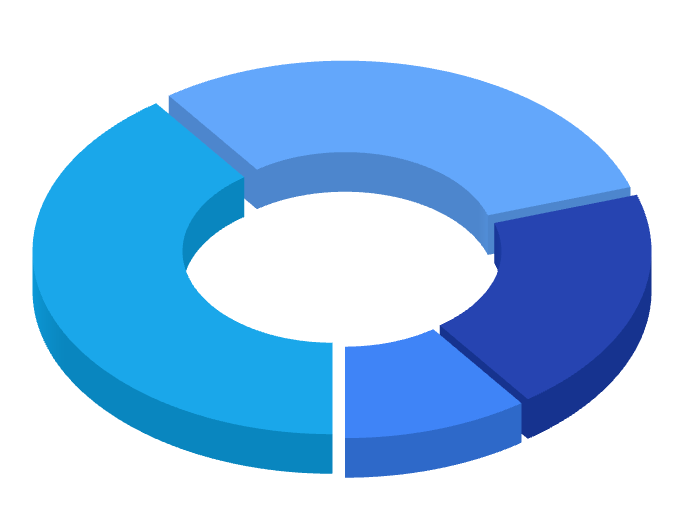
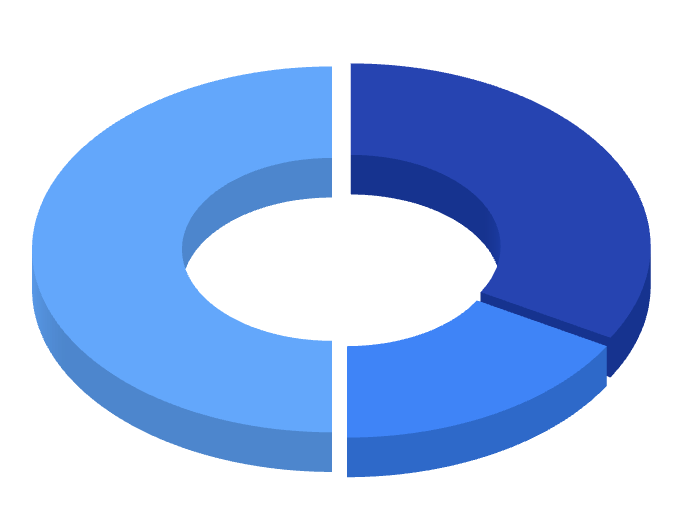
Before and after one commit to Pangchengqiu12/html_case, a plain HTML site: page three3DPie/index.html in a window 1280 px wide. Shown: the part 111-628 px from the top of the page, without its empty margins (298-981 px from the left). Drawn offline with nearby package versions, Linux system fonts and the light colour scheme; animation ran at ten frames a second.

Commit message:
threejs圆环

```diff
--- a/three3DPie/index.html
+++ b/three3DPie/index.html
@@ -53,14 +53,9 @@
 
         width;
         height;
+        data = [];
 
         options = {
-          data: [
-            { name: 'A', value: 100 },
-            { name: 'B', value: 200 },
-            { name: 'C', value: 300 },
-            { name: 'D', value: 400 },
-          ],
           outRadius: 300,
           innerRadius: 150, // 改为非0值测试，或设为0
           depth: 50, //厚度
@@ -78,12 +73,12 @@
         };
         pieGroup = [];
 
-        constructor(dom) {
+        constructor(dom, options = {}) {
+          this.options = { ...this.options, ...options };
           this.dom = dom;
           this.width = this.dom.clientWidth;
           this.height = this.dom.clientHeight;
           this.initScenes();
-          this.initData();
           this.setControls();
           this.animate();
           window.addEventListener('resize', () => this.onWindowResize());
@@ -126,8 +121,10 @@
           this.scene.add(directionalLight);
         }
 
-        initData() {
-          const data = this.options.data;
+        setData(data) {
+          if (this.data.length > 0) this.removeAllPie();
+
+          this.data = data;
           const total = data.reduce((pre, cur) => pre + cur.value, 0);
           const angle = Math.PI * 2; // 360度
           let currentAngle = -Math.PI / 2; // 从顶部开始绘制
@@ -153,6 +150,13 @@
 
             currentAngle = endAngle; // 更新下一个扇形的起始角度
           });
+        }
+        removeAllPie() {
+          this.pieGroup.forEach((item) => {
+            this.scene.remove(item);
+          });
+          this.pieGroup = [];
+          this.data = [];
         }
 
         createPie(startAngle, endAngle, color, centerAngle) {
@@ -326,7 +330,7 @@
 
               // 获取数据信息
               const index = this.pieGroup.indexOf(object); //获取对象在饼图组中的索引
-              const dataItem = this.options.data[index]; //获取对应的数据项
+              const dataItem = this.data[index]; //获取对应的数据项
               this.showTooltip(event, dataItem); //显示提示信息
             }
           } else {
@@ -377,7 +381,12 @@
       }
 
       const container = document.querySelector('.container');
-      const app = new Basic3DPie(container);
+      const pie = new Basic3DPie(container);
+      pie.setData([
+        { name: 'A', value: 100 },
+        { name: 'B', value: 200 },
+        { name: 'C', value: 300 },
+      ]);
     </script>
   </body>
 </html>
```
